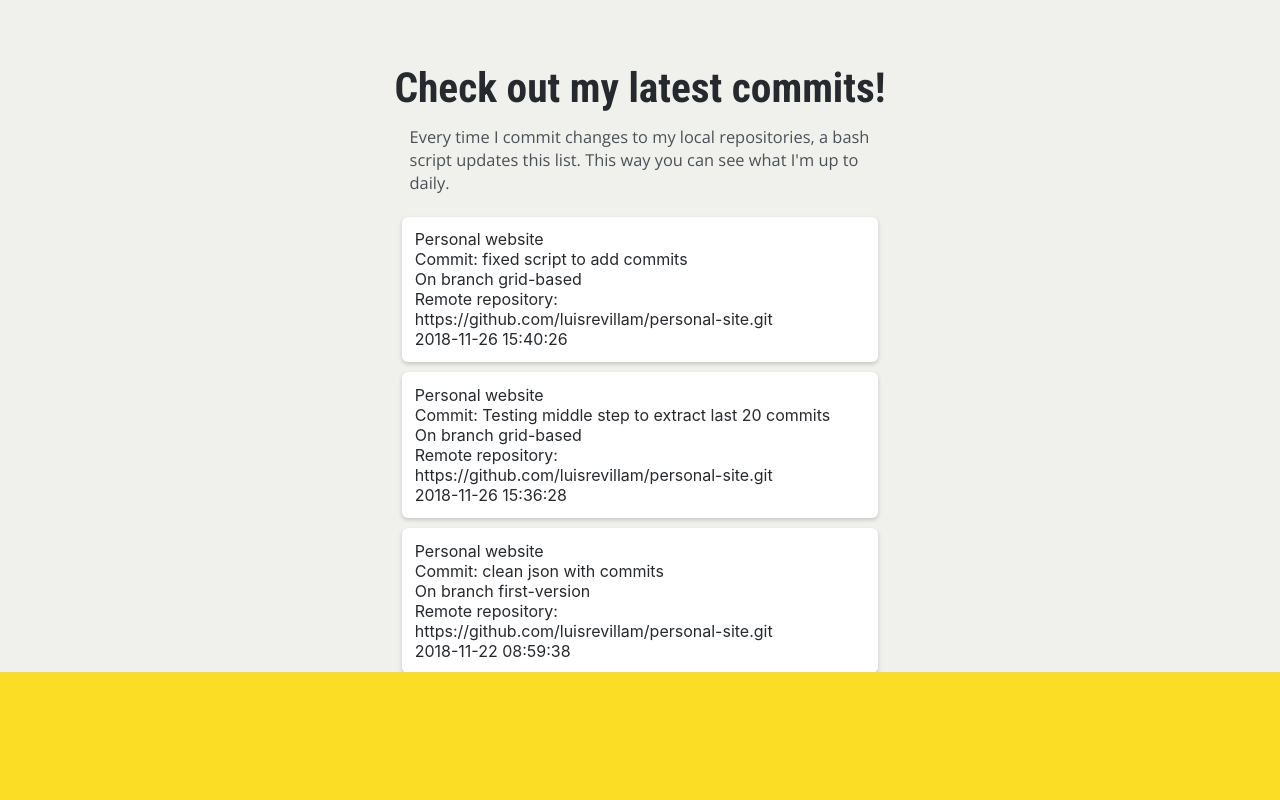
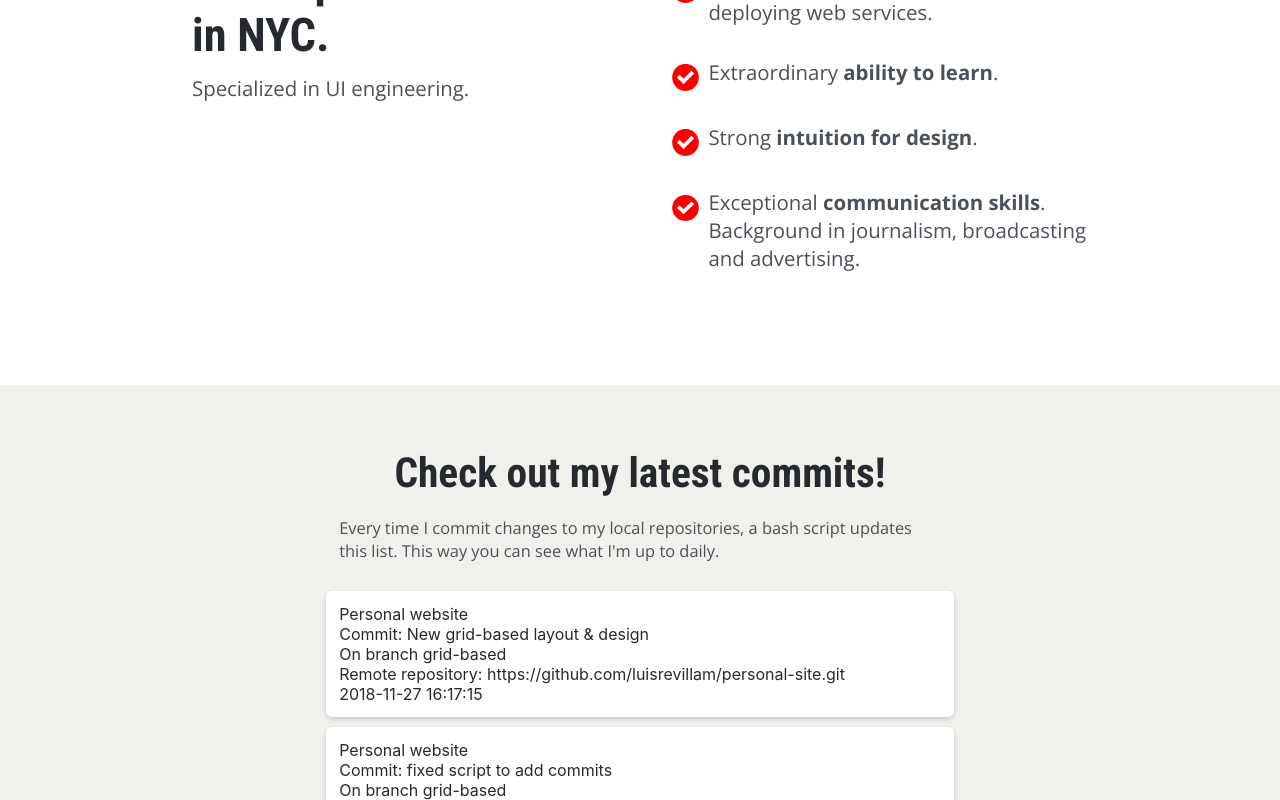
Before and after one commit to LuisRevillaM/personal-site, a React (Create React App) app: page / in a window 1280 px wide. Built offline with nearby package versions, Linux system fonts and the light colour scheme.

Commit message:
button to show more commits

```diff
--- a/src/App.css
+++ b/src/App.css
@@ -3,7 +3,7 @@
   width: 100%;
   height: 100vh;
   grid-template-columns: 50% 50%;
-  grid-template-rows: 10vh 84vh 84vh 40vh;
+  grid-template-rows: 10vh 84vh 94vh 40vh;
   overflow-y: scroll;
 }
 
@@ -13,7 +13,7 @@
   background-color: white;
   display: flex;
   justify-content: space-between;
-  padding: 4vh 15.2vw 4vh 15vw;
+  padding: 4vh 15vw 4vh 15vw;
   align-items: center;
   border-top: 4px solid #FC0000;
 }
@@ -53,7 +53,7 @@
   grid-row: 2/3;
   background-color: white;
   padding-left: 15vw;
-  padding-right: 5vw;
+  padding-right: 8vw;
   display: flex;
   justify-content: center;
   flex-direction: column;
@@ -83,7 +83,7 @@
     align-items: left;
     justify-content: center;
     padding-right: 15vw;
-
+    padding-left: 2.5vw;
 
 }
 
@@ -121,6 +121,10 @@
     grid-column: 1 / 3;
     grid-row: 3/4;
     padding: 0 15vw;
+    display: flex;
+    flex-direction: column;
+    align-items: center;
+
 
 }
 
@@ -140,10 +144,33 @@
   font-size: calc(10px + 0.5vw);
   font-family: 'Open Sans', sans-serif;
   font-weight: 500;
+  width: 47vw;
+  margin: 1.5vw 0;
 }
 .commits-intro div {
   text-align: left;
-  padding: 1vw 16vw 1vw 17vw;
+}
+
+.commit-box{
+  overflow-y: scroll;
+  height: 60vh;
+}
+.commit {
+  background-color: white;
+  margin: 10px;
+  border-radius: 6px;
+  padding: 1vw;
+  width: 47vw;
+  color: #262A2E;
+  box-shadow: 0px 2px 4px rgba(0,0,0,0.18);
+}
+.project-title {
+
+}
+
+.commits-btn {
+
+  width: 100px;
 }
 
 .footer {
@@ -151,15 +178,3 @@
   grid-column: 1/3;
   background-color: #FCDD25;
 }
-
-.commit {
-  background-color: white;
-  margin: 10px 16.4vw;
-  border-radius: 6px;
-  padding: 1vw;
-  color: #262A2E;
-  box-shadow: 0px 2px 4px rgba(0,0,0,0.18);
-}
-.project-title {
-
-}
--- a/src/App.js
+++ b/src/App.js
@@ -4,11 +4,20 @@ import check from "./assets/check.png";
 import commits from "./commits.json";
 
 class App extends Component {
+  state = {
+    limit: 4,
+    btn: "Show more"
+  };
+  componentWillMount() {
+    this.commitdata = commits.reverse();
+  }
   componentDidMount() {
     this.scrollToCommits();
   }
 
   commits;
+
+  commitdata;
 
   scrollToCommits = () => {
     this.commits.scrollIntoView();
@@ -77,12 +86,15 @@ class App extends Component {
             <div>Check out my latest commits!</div>
           </div>
           <div className="commits-intro">
-            <div>Every time I commit changes to my local repositories, a bash script updates this list. This way you can see what I'm up to daily.</div>
-
+            <div>
+              Every time I commit changes to my local repositories, a bash
+              script updates this list. This way you can see what I'm up to
+              daily.
             </div>
-
-          {commits.reverse().map((com,i) => {
-           if(i>9){
+          </div>
+          <div className="commit-box">
+            {this.commitdata.map((com, i) => {
+              if (i >= this.state.limit) {
                 return null;
               }
               return (
@@ -90,12 +102,27 @@ class App extends Component {
                   <div className="project-title">{com.project}</div>
                   <div className="commit-message">Commit: {com.commit}</div>
                   <div className="working-branch">On branch {com.branch}</div>
-               <div className="git-remote">Remote repository: {com.remote} </div>
+                  <div className="git-remote">
+                    Remote repository: {com.remote}{" "}
+                  </div>
                   <div className="commit-date">{com.date}</div>
                 </div>
               );
             })}
+          </div>
 
+          <button
+            className="commits-btn"
+            onClick={() => {
+              if (this.state.limit === 4) {
+                this.setState({ limit: 10, btn: "Show less" });
+              } else if (this.state.limit === 10) {
+                this.setState({ limit: 4, btn: "Show more" });
+              }
+            }}
+          >
+            {this.state.btn}
+          </button>
         </div>
         <div className="footer" />
       </div>
--- a/src/commits.json
+++ b/src/commits.json
@@ -1 +1,72 @@
-[{"project":"Personal website","branch":"first-version","commit":"clean json with commits","remote":"https://github.com/luisrevillam/personal-site.git","date":"2018-11-22 08:59:38"},{"project":"Personal website","branch":"grid-based","commit":"Testing middle step to extract last 20 commits","remote":"https://github.com/luisrevillam/personal-site.git","date":"2018-11-26 15:36:28"},{"project":"Personal website","branch":"grid-based","commit":"fixed script to add commits","remote":"https://github.com/luisrevillam/personal-site.git","date":"2018-11-26 15:40:26"}]
+[
+  {
+    "project": "Personal website",
+    "branch": "first-version",
+    "commit": "clean json with commits",
+    "remote": "https://github.com/luisrevillam/personal-site.git",
+    "date": "2018-11-22 08:59:38"
+  },
+  {
+    "project": "Personal website",
+    "branch": "grid-based",
+    "commit": "Testing middle step to extract last 20 commits",
+    "remote": "https://github.com/luisrevillam/personal-site.git",
+    "date": "2018-11-26 15:36:28"
+  },
+  {
+    "project": "Personal website",
+    "branch": "grid-based",
+    "commit": "fixed script to add commits",
+    "remote": "https://github.com/luisrevillam/personal-site.git",
+    "date": "2018-11-26 15:40:26"
+  },
+  {
+    "project": "Personal website",
+    "branch": "grid-based",
+    "commit": "New grid-based layout & design",
+    "remote": "https://github.com/luisrevillam/personal-site.git",
+    "date": "2018-11-27 16:17:15"
+  },
+  {
+    "project": "Personal website",
+    "branch": "grid-based",
+    "commit": "Testing middle step to extract last 20 commits",
+    "remote": "https://github.com/luisrevillam/personal-site.git",
+    "date": "2018-11-26 15:36:28"
+  },
+  {
+    "project": "Personal website",
+    "branch": "grid-based",
+    "commit": "fixed script to add commits",
+    "remote": "https://github.com/luisrevillam/personal-site.git",
+    "date": "2018-11-26 15:40:26"
+  },
+  {
+    "project": "Personal website",
+    "branch": "grid-based",
+    "commit": "New grid-based layout & design",
+    "remote": "https://github.com/luisrevillam/personal-site.git",
+    "date": "2018-11-27 16:17:15"
+  },
+  {
+    "project": "Personal website",
+    "branch": "grid-based",
+    "commit": "Testing middle step to extract last 20 commits",
+    "remote": "https://github.com/luisrevillam/personal-site.git",
+    "date": "2018-11-26 15:36:28"
+  },
+  {
+    "project": "Personal website",
+    "branch": "grid-based",
+    "commit": "fixed script to add commits",
+    "remote": "https://github.com/luisrevillam/personal-site.git",
+    "date": "2018-11-26 15:40:26"
+  },
+  {
+    "project": "Personal website",
+    "branch": "grid-based",
+    "commit": "New grid-based layout & design",
+    "remote": "https://github.com/luisrevillam/personal-site.git",
+    "date": "2018-11-27 16:17:15"
+  }
+]
```
Lines whose indentation alone changed are shown as unchanged.
